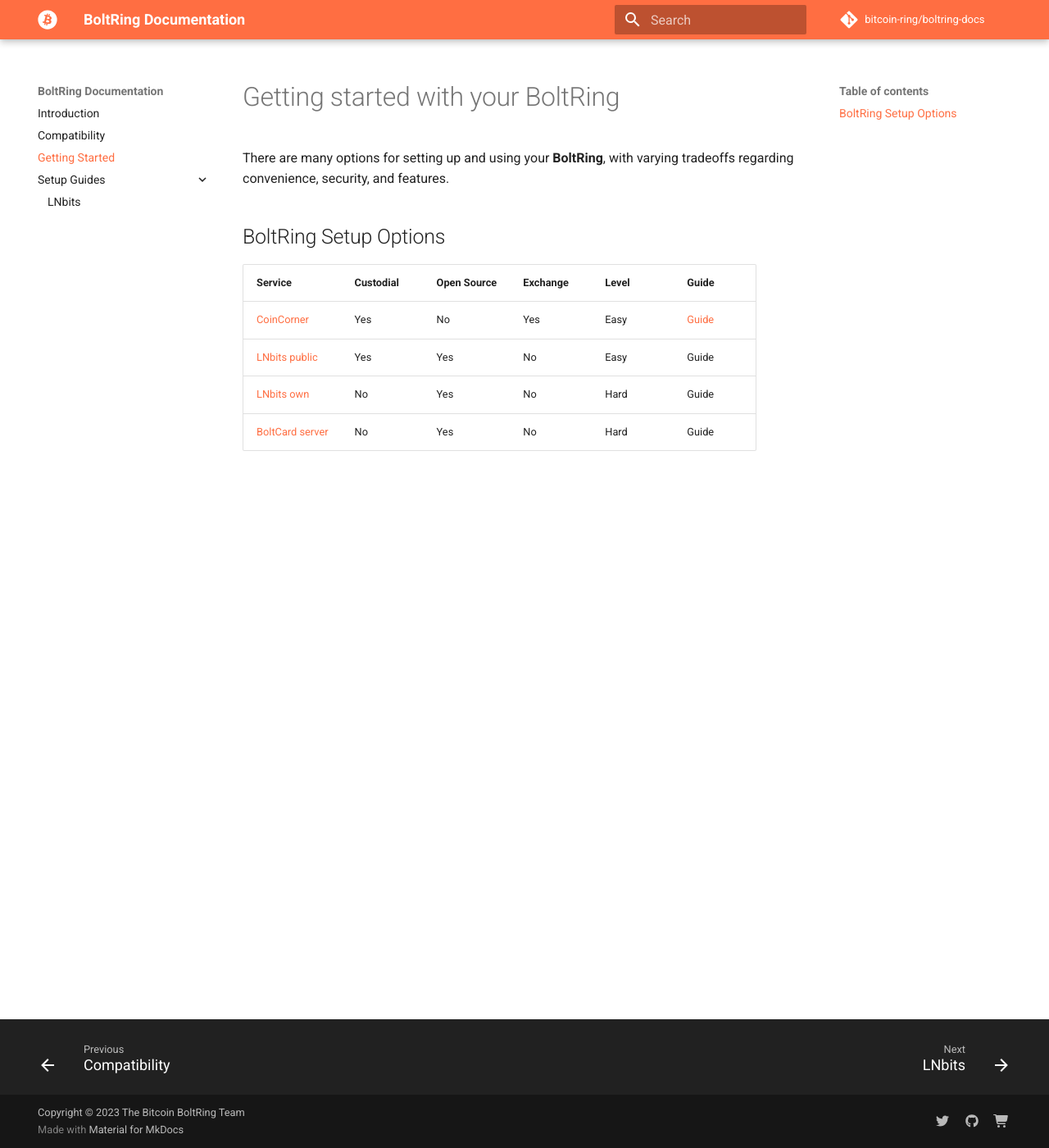
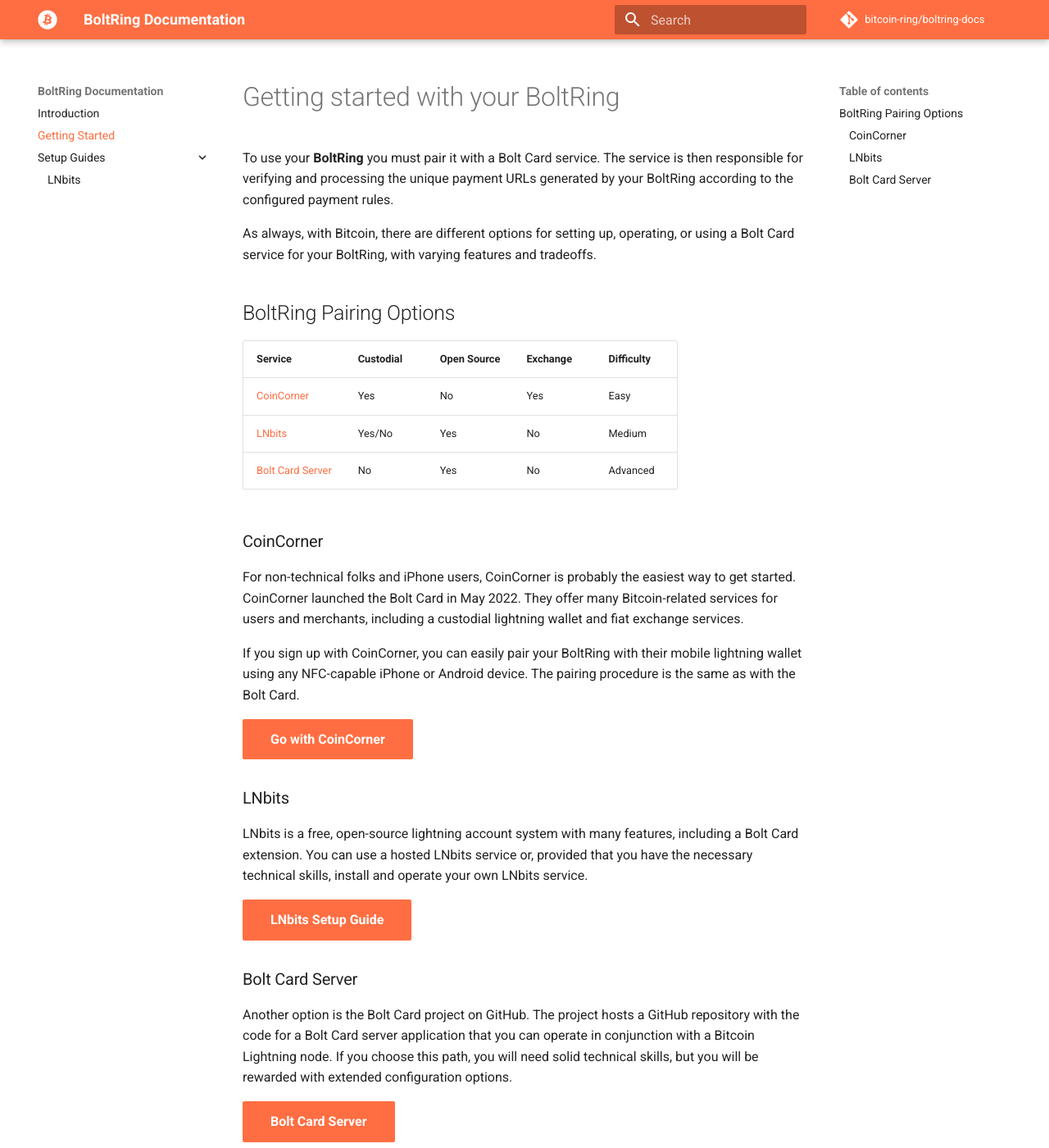
Before and after one commit to bitcoin-ring/boltring-docs, an MkDocs documentation site: the page built from docs/getting-started.md, in a window 1280 px wide and 1400 px high. Shown: the whole window at 82% size. Built offline with MkDocs 1.6.1 and Material for MkDocs 9.7.7, drawn with Linux system fonts in a browser that asks for light colours; comment, search, counter and statistics services are not loaded.

Commit message:
Fleshed out getting started.

```diff
--- a/docs/getting-started.md
+++ b/docs/getting-started.md
@@ -1,13 +1,45 @@
 # Getting started with your BoltRing
 
-There are many options for setting up and using your **BoltRing**, with varying tradeoffs regarding
-convenience, security, and features.
+To use your **BoltRing** you must pair it with a Bolt Card service. The service is then responsible
+for verifying and processing the unique payment URLs generated by your BoltRing according to the
+configured payment rules.
 
-## BoltRing Setup Options
+As always, with Bitcoin, there are different options for setting up, operating, or using a Bolt Card
+service for your BoltRing, with varying features and tradeoffs.
 
-| Service                                                 | Custodial | Open Source | Exchange | Level | Guide                                                |
-| ------------------------------------------------------- | --------- | ----------- | -------- | ----- | ---------------------------------------------------- |
-| [CoinCorner](https://www.coincorner.com/)               | Yes       | No          | Yes      | Easy  | [Guide](https://www.coincorner.com/TheBoltCardSetup) |
-| [LNbits public](https://legend.lnbits.com/)             | Yes       | Yes         | No       | Easy  | Guide                                                |
-| [LNbits own](https://lnbits.com/)                       | No        | Yes         | No       | Hard  | Guide                                                |
-| [BoltCard server](https://github.com/boltcard/boltcard) | No        | Yes         | No       | Hard  | Guide                                                |
+## BoltRing Pairing Options
+
+| Service                               | Custodial | Open Source | Exchange | Difficulty |
+| ------------------------------------- | --------- | ----------- | -------- | ---------- |
+| [CoinCorner](#coincorner)             | Yes       | No          | Yes      | Easy       |
+| [LNbits](#lnbits)                     | Yes/No    | Yes         | No       | Medium     |
+| [Bolt Card Server](#bolt-card-server) | No        | Yes         | No       | Advanced   |
+
+### CoinCorner
+
+For non-technical folks and iPhone users, CoinCorner is probably the easiest way to get started.
+CoinCorner launched the Bolt Card in May 2022. They offer many Bitcoin-related services for users
+and merchants, including a custodial lightning wallet and fiat exchange services.
+
+If you sign up with CoinCorner, you can easily pair your BoltRing with their mobile lightning wallet
+using any NFC-capable iPhone or Android device. The pairing procedure is the same as with the Bolt
+Card.
+
+[Go with CoinCorner](https://www.coincorner.com/?AffiliateId=126082){.md-button .md-button--primary}
+
+### LNbits
+
+LNbits is a free, open-source lightning account system with many features, including a Bolt Card
+extension. You can use a hosted LNbits service or, provided that you have the necessary technical
+skills, install and operate your own LNbits service.
+
+[LNbits Setup Guide](/lnbits){.md-button .md-button--primary}
+
+### Bolt Card Server
+
+Another option is the Bolt Card project on GitHub. The project hosts a GitHub repository with the
+code for a Bolt Card server application that you can operate in conjunction with a Bitcoin Lightning
+node. If you choose this path, you will need solid technical skills, but you will be rewarded with
+extended configuration options.
+
+[Bolt Card Server](https://github.com/boltcard/boltcard){.md-button .md-button--primary}
--- a/mkdocs.yml
+++ b/mkdocs.yml
@@ -20,12 +20,12 @@
     logo: fontawesome/brands/bitcoin
   palette:
     primary: deep orange
-    accent: amber
+    accent: green
   features:
     - navigation.tracking
     - navigation.expand
     - navigation.footer
-
+    - toc.follow
 extra:
   social:
     - icon: fontawesome/brands/twitter
@@ -50,7 +50,6 @@
 
 nav:
   - Introduction: index.md
-  - Compatibility: compatibility.md
   - Getting Started: getting-started.md
   - Setup Guides:
     - LNbits: lnbits.md
```
